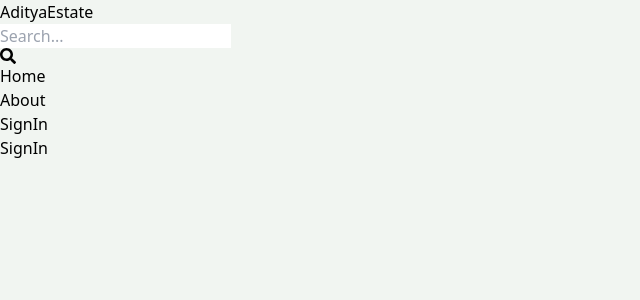
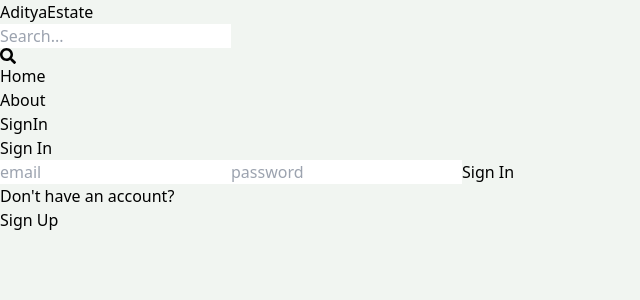
Before and after one commit to adi123-tech/Real-Estate-Marketplace, a React (Vite) app in the folder frontend/: page /sign-in in a window 1280 px wide. Shown: the top 300 px of the page, without its empty margins (0-640 px from the left). Built offline with nearby package versions, Linux system fonts and the light colour scheme.

Commit message:
Complete Sign In Page Functionality

```diff
--- a/frontend/src/Pages/SignIn.jsx
+++ b/frontend/src/Pages/SignIn.jsx
@@ -1,9 +1,83 @@
-import React from 'react'
+import React, { useState } from "react";
+import { Link, useNavigate } from "react-router-dom";
 
 function SignIn() {
+  const [password, setPassword] = useState("");
+  const [email, setEmail] = useState("");
+  const [error, setError] = useState("");
+  const [empty, setEmpty] = useState(false);
+  const [loading, setLoading] = useState(false);
+  const navigate = useNavigate();
+
+  async function handleSubmit(e) {
+    e.preventDefault();
+    if (email && password) {
+      setEmpty(false);
+      setError('');
+      setLoading(true);
+      try {
+        const response = await fetch("/api/auth/signin", {
+          method: "POST",
+          headers: { "content-type": "application/json" },
+          body: JSON.stringify({
+            email: email,
+            password: password,
+          }),
+        });
+        if (!response.ok) {
+          const errorData = await response.json();
+          throw new Error(errorData.message || "Something went wrong");
+        } else {
+          navigate("/");
+        }
+      } catch (err) {
+        setError(err.message);
+      } finally {
+        setLoading(false);
+      }
+    } else {
+      setEmpty(true);
+    }
+  }
   return (
-    <div>SignIn</div>
-  )
+    <div className="p-3 max-w-lg mx-auto">
+      <h1 className="text-3xl text-center font-semibold my-7">Sign In</h1>
+      <form onSubmit={handleSubmit} className="flex flex-col gap-4">
+        <input
+          type="text"
+          placeholder="email"
+          className="border p-3 rounded-lg"
+          id="email"
+          onChange={(e) => {
+            setEmail(e.target.value);
+          }}
+        />
+        <input
+          type="text"
+          placeholder="password"
+          className="border p-3 rounded-lg"
+          id="password"
+          onChange={(e) => {
+            setPassword(e.target.value);
+          }}
+        />
+        <button
+          disabled={loading}
+          className="bg-slate-700 text-white p-3 rounded-lg uppercase hover:opacity-95 disabled:opacity-80"
+        >
+          {loading ? "Loading..." : "Sign In"}
+        </button>
+      </form>
+      <div className="flex gap-2 mt-5">
+        <p>Don't have an account?</p>
+        <Link to={"/sign-up"}>
+          <span className="text-blue-700">Sign Up</span>
+        </Link>
+      </div>
+      {error && <p className="text-red-500 mt-5">{error}</p>}
+      {empty && <p className="text-red-500 mt-5">Fill the empty fields</p>}
+    </div>
+  );
 }
 
-export default SignIn
+export default SignIn;
```
Also changed, not shown: 1 other file (tests, documents, lock files or other folders).
